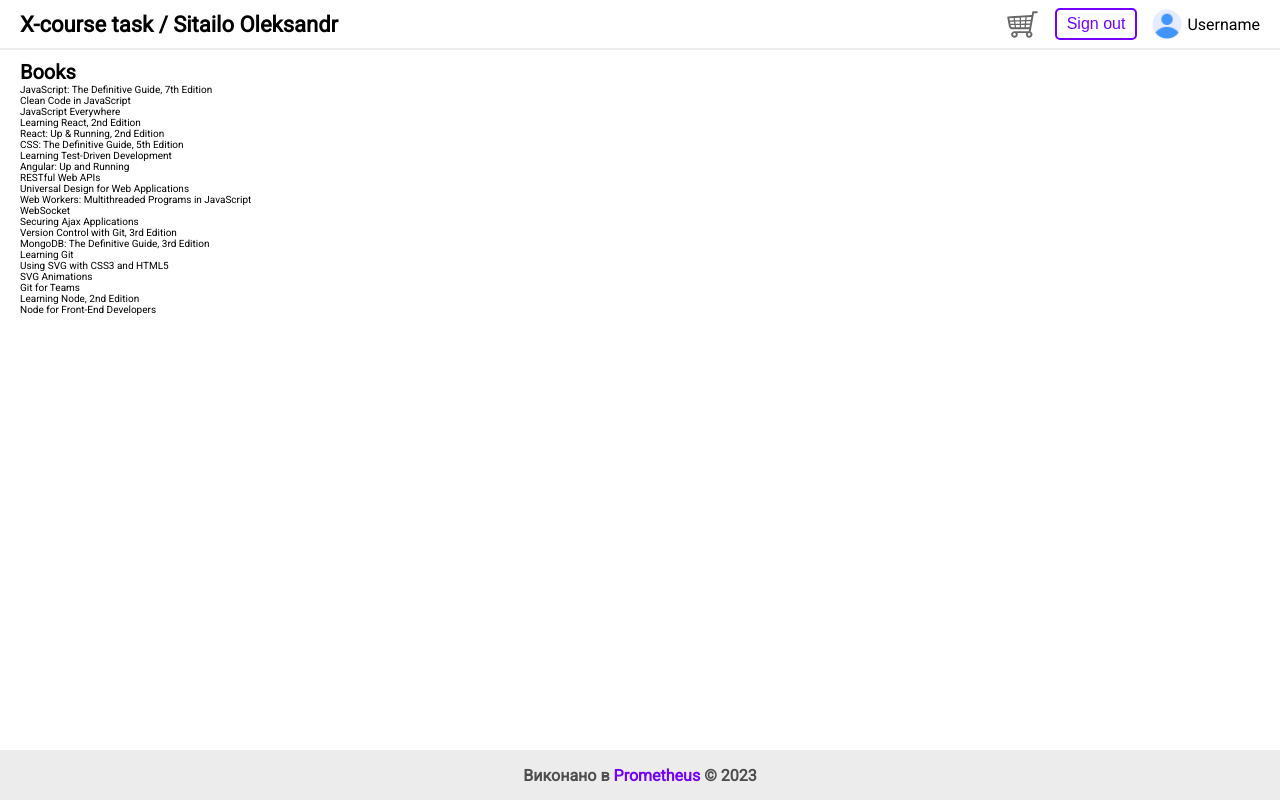
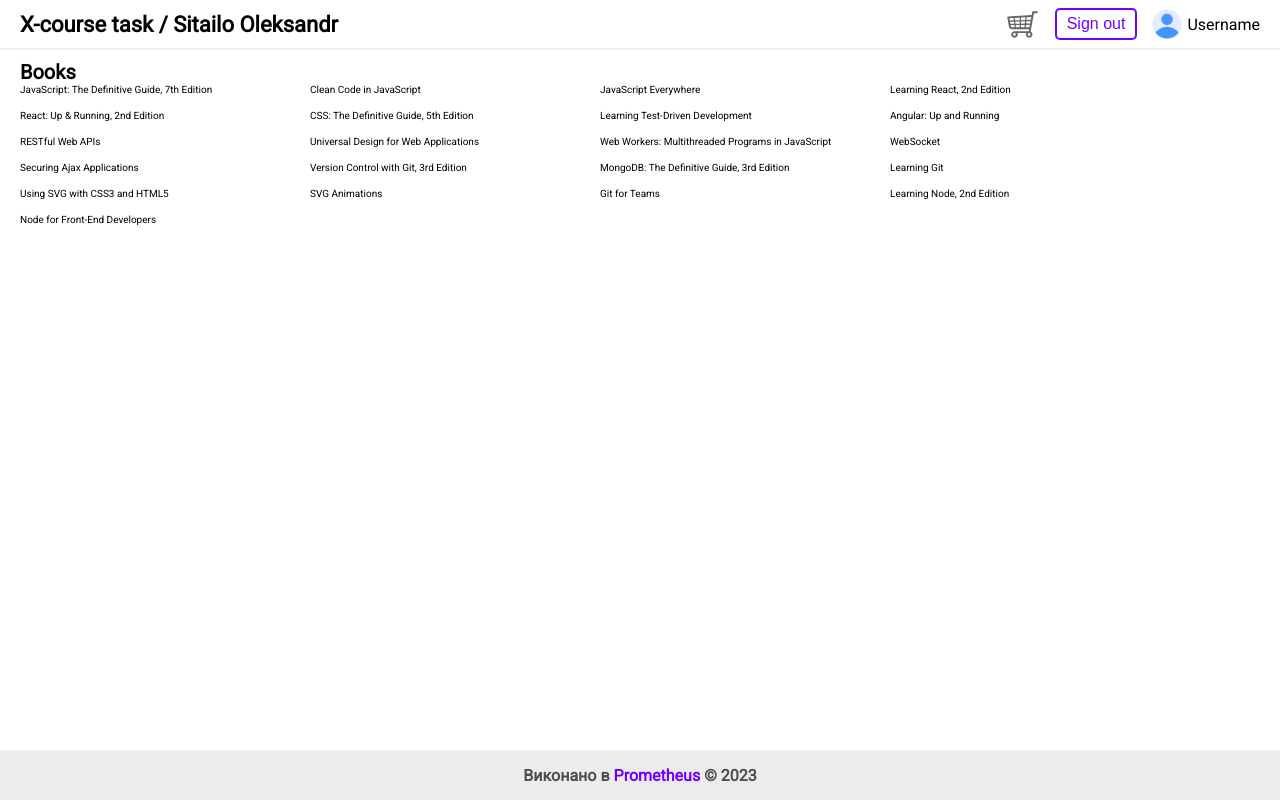
Before and after one commit to SoleksandrS/CiklumCourseProject, a React (Vite) app in the folder X-course-task/: page /books in a window 1280 px wide. Built offline with nearby package versions, Linux system fonts and the light colour scheme.

Commit message:
feat: add styles for books list

```diff
--- /dev/null
+++ b/X-course-task/src/pages/Books/Books.module.scss
@@ -0,0 +1,17 @@
+@import "../../scss/variables.scss";
+
+.books {
+  display: flex;
+  flex-direction: column;
+}
+
+.list {
+  display: flex;
+  flex-wrap: wrap;
+  column-gap: 30px;
+  row-gap: 15px;
+}
+
+.book-item {
+  width: 260px;
+}
--- a/X-course-task/src/pages/Books/Books.tsx
+++ b/X-course-task/src/pages/Books/Books.tsx
@@ -1,12 +1,16 @@
 import books from '../../assets/data/books.json';
+
+import styles from './Books.module.scss';
 
 function Books() {
   return (
-    <div>
+    <div className={styles['books']}>
       <h1>Books</h1>
-      <ul>
+      <ul className={styles['list']}>
         {books.map((book) => (
-          <li key={`book-${book.id}`}>{book.title}</li>
+          <li key={`book-${book.id}`} className={styles['book-item']}>
+            {book.title}
+          </li>
         ))}
       </ul>
     </div>
```
